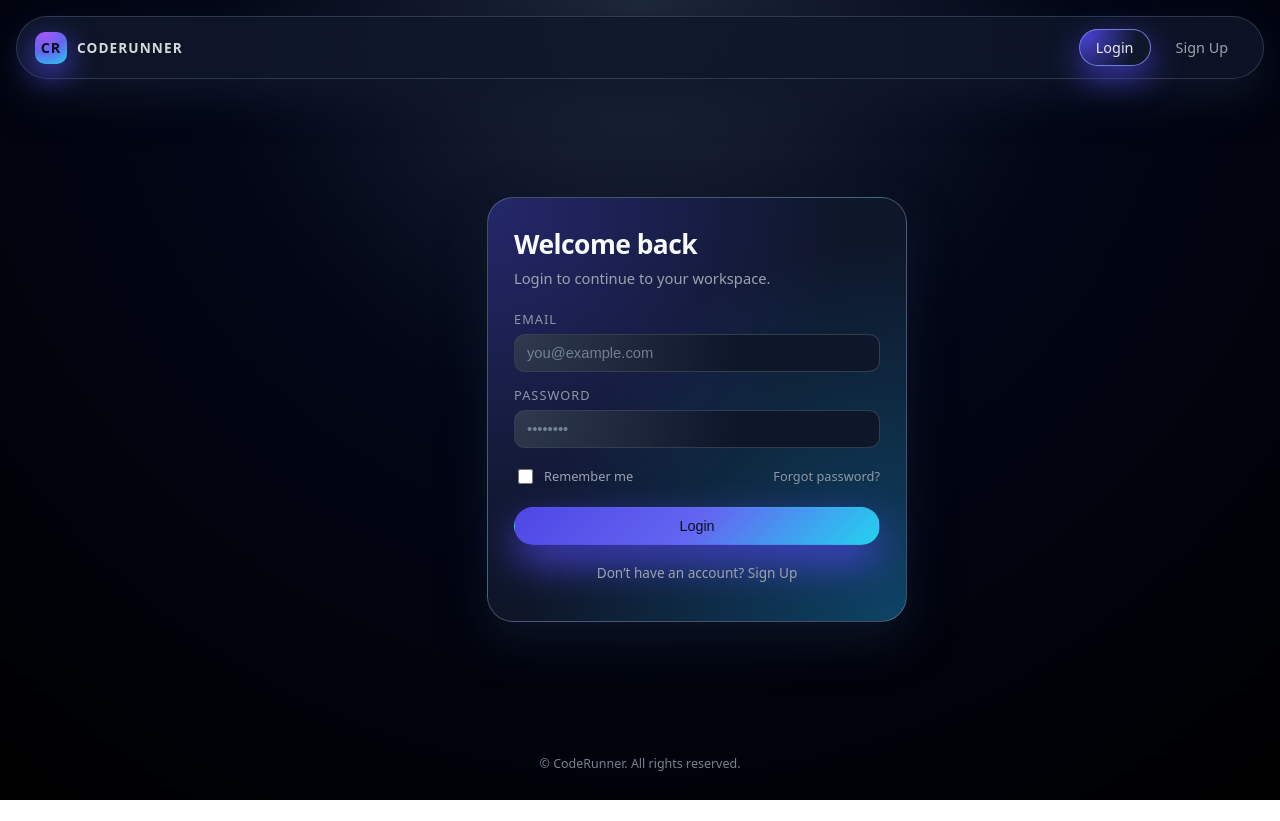
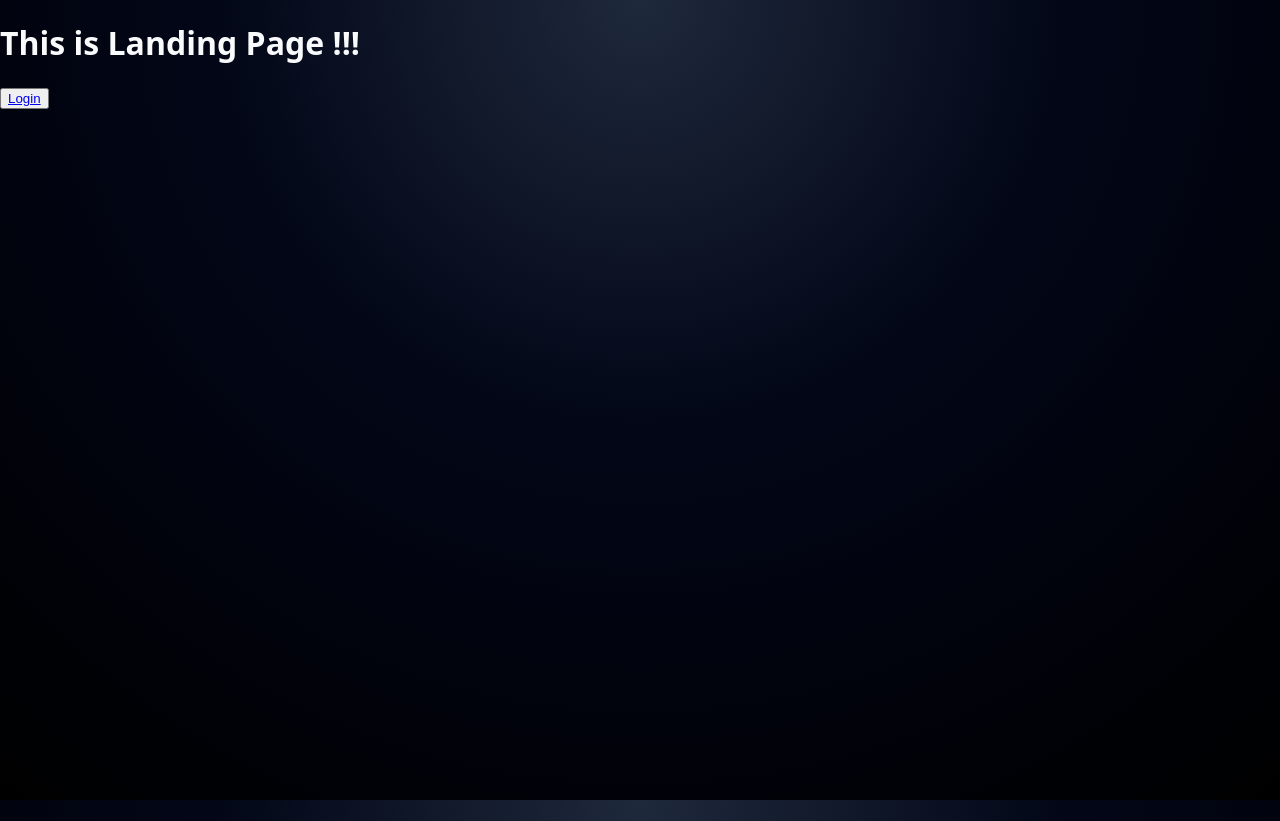
Before and after one commit to ABHIII777/CodeRunner, a React (Vite) app: page / in a window 1280 px wide. Before the commit the page ends 800 px from the top, so only its background shows below. Built offline with nearby package versions, Linux system fonts and the light colour scheme.

Commit message:
Getting started with landing page

```diff
--- a/src/frontend/App.tsx
+++ b/src/frontend/App.tsx
@@ -1,6 +1,7 @@
-import {BrowserRouter, Routes, Route} from "react-router-dom"
+import { BrowserRouter, Routes, Route } from "react-router-dom";
 import "./styles/App.css";
 import "./Login";
+import LandingPage from "./LandingPage";
 import Login from "./Login";
 import Signup from "./Signup";
 import Dashboard from "./Dashboard";
@@ -10,10 +11,11 @@ function App() {
   return (
     <BrowserRouter>
       <Routes>
-        <Route path="/" element={<Login />}/>
-        <Route path="/signup" element={<Signup />}/>
-        <Route path="/dashboard" element={<Dashboard />}/>
-        <Route path="/workspace" element={<Workspace />}/>
+        <Route path="/" element={<LandingPage />} />
+        <Route path="/login" element={<Login />} />
+        <Route path="/signup" element={<Signup />} />
+        <Route path="/dashboard" element={<Dashboard />} />
+        <Route path="/workspace" element={<Workspace />} />
       </Routes>
     </BrowserRouter>
   );
--- /dev/null
+++ b/src/frontend/LandingPage.tsx
@@ -0,0 +1,22 @@
+import "./styles/LandingPage.css";
+import { useNavigate, Link } from "react-router-dom";
+import { useEffect } from "react";
+
+export default function LandingPage() {
+  const navigate = useNavigate();
+
+  function handleClick() {
+    useEffect(() => {
+      navigate("/login");
+    });
+  }
+
+  return (
+    <>
+      <h1>This is Landing Page !!!</h1>
+      <button onClick={handleClick}>
+        <Link to="/login">Login</Link>
+      </button>
+    </>
+  );
+}
--- a/src/frontend/Login.tsx
+++ b/src/frontend/Login.tsx
@@ -22,7 +22,7 @@ export default function Login() {
     if (IsAuth) {
       navigate("/dashboard");
     }
-  }, [IsAuth])
+  }, [IsAuth]);
 
   return (
     <div className="app-shell">
@@ -33,7 +33,7 @@ export default function Login() {
         </div>
 
         <nav className="app-nav">
-          <Link to="/" className="nav-link active">
+          <Link to="/login" className="nav-link active">
             Login
           </Link>
           <Link to="/signup" className="nav-link">
--- a/src/frontend/Signup.tsx
+++ b/src/frontend/Signup.tsx
@@ -1,8 +1,7 @@
 import { Link, useNavigate } from "react-router-dom";
-import "./styles/Signup.css"
+import "./styles/Signup.css";
 
 export default function Signup() {
-
   const navigate = useNavigate();
 
   return (
@@ -13,15 +12,21 @@ export default function Signup() {
           <span className="brand-text">CodeRunner</span>
         </div>
         <nav className="app-nav">
-          <Link to="/" className="nav-link">Login</Link>
-          <Link to="/signup" className="nav-link active">Sign Up</Link>
+          <Link to="/login" className="nav-link">
+            Login
+          </Link>
+          <Link to="/signup" className="nav-link active">
+            Sign Up
+          </Link>
         </nav>
       </header>
 
       <main className="app-main">
         <section className="auth-card">
           <h1 className="auth-title">Create your account</h1>
-          <p className="auth-subtitle">Start building and running your code in minutes.</p>
+          <p className="auth-subtitle">
+            Start building and running your code in minutes.
+          </p>
 
           <form className="auth-form">
             <div className="field-row">
@@ -79,24 +84,39 @@ export default function Signup() {
               <input type="checkbox" required />
               <span>
                 I agree to the
-                <a href="#" className="link-accent">Terms of Service</a>
+                <a href="#" className="link-accent">
+                  Terms of Service
+                </a>
                 and
-                <a href="#" className="link-accent">Privacy Policy</a>.
+                <a href="#" className="link-accent">
+                  Privacy Policy
+                </a>
+                .
               </span>
             </label>
 
-            <button type="submit" className="btn primary" onClick={() => navigate("/")}>Create account</button>
+            <button
+              type="submit"
+              className="btn primary"
+              onClick={() => navigate("/")}
+            >
+              Create account
+            </button>
           </form>
 
           <p className="auth-footer">
             Already have an account?&nbsp;
-            <Link to="/" className="auth-footer">Login</Link>
+            <Link to="/" className="auth-footer">
+              Login
+            </Link>
           </p>
         </section>
       </main>
 
       <footer className="app-footer">
-        <p>&copy; <span id="year"></span> CodeRunner. All rights reserved.</p>
+        <p>
+          &copy; <span id="year"></span> CodeRunner. All rights reserved.
+        </p>
       </footer>
     </div>
   );
```
Also changed, not shown: src/frontend/styles/LandingPage.css (added).
